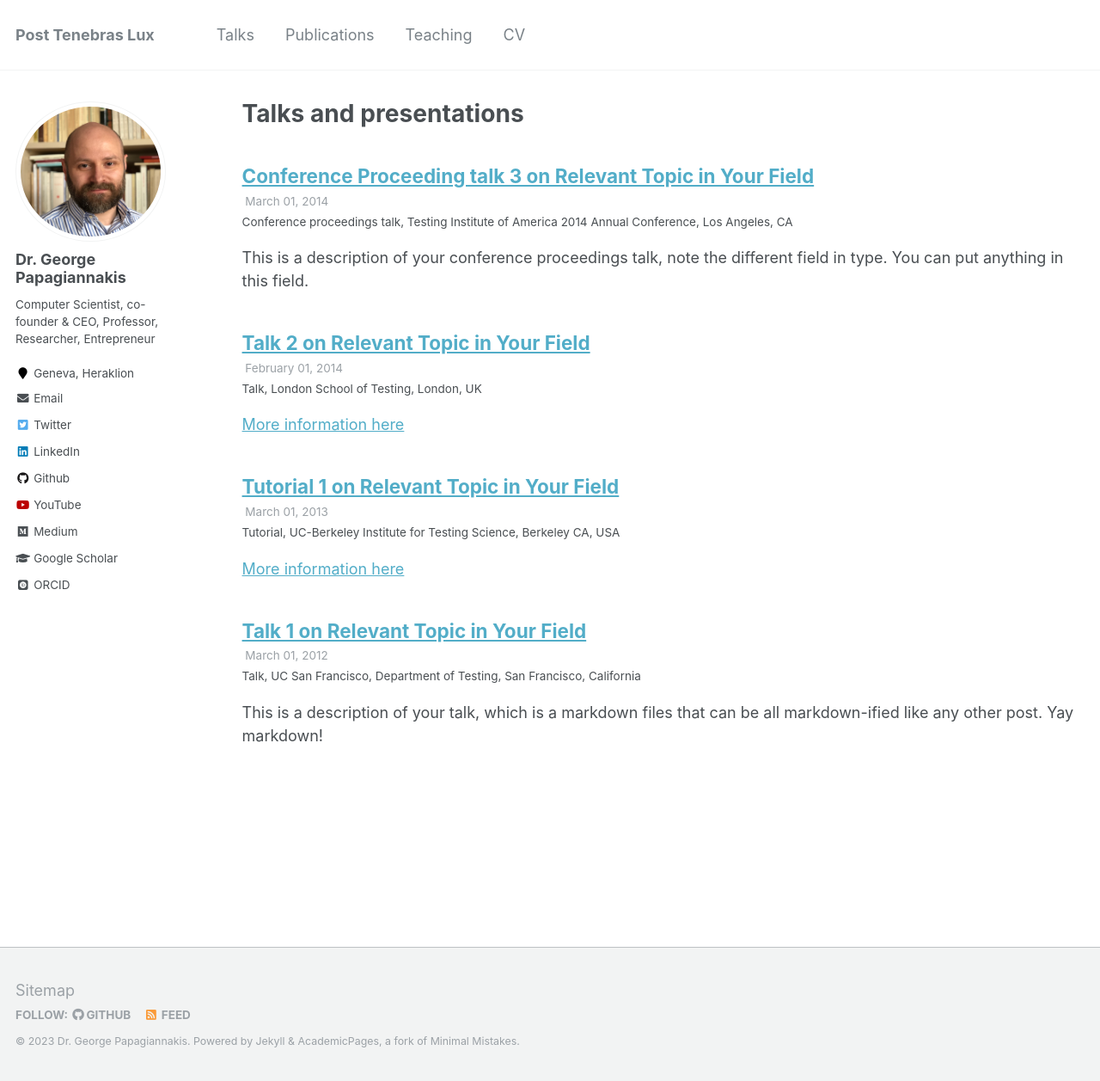
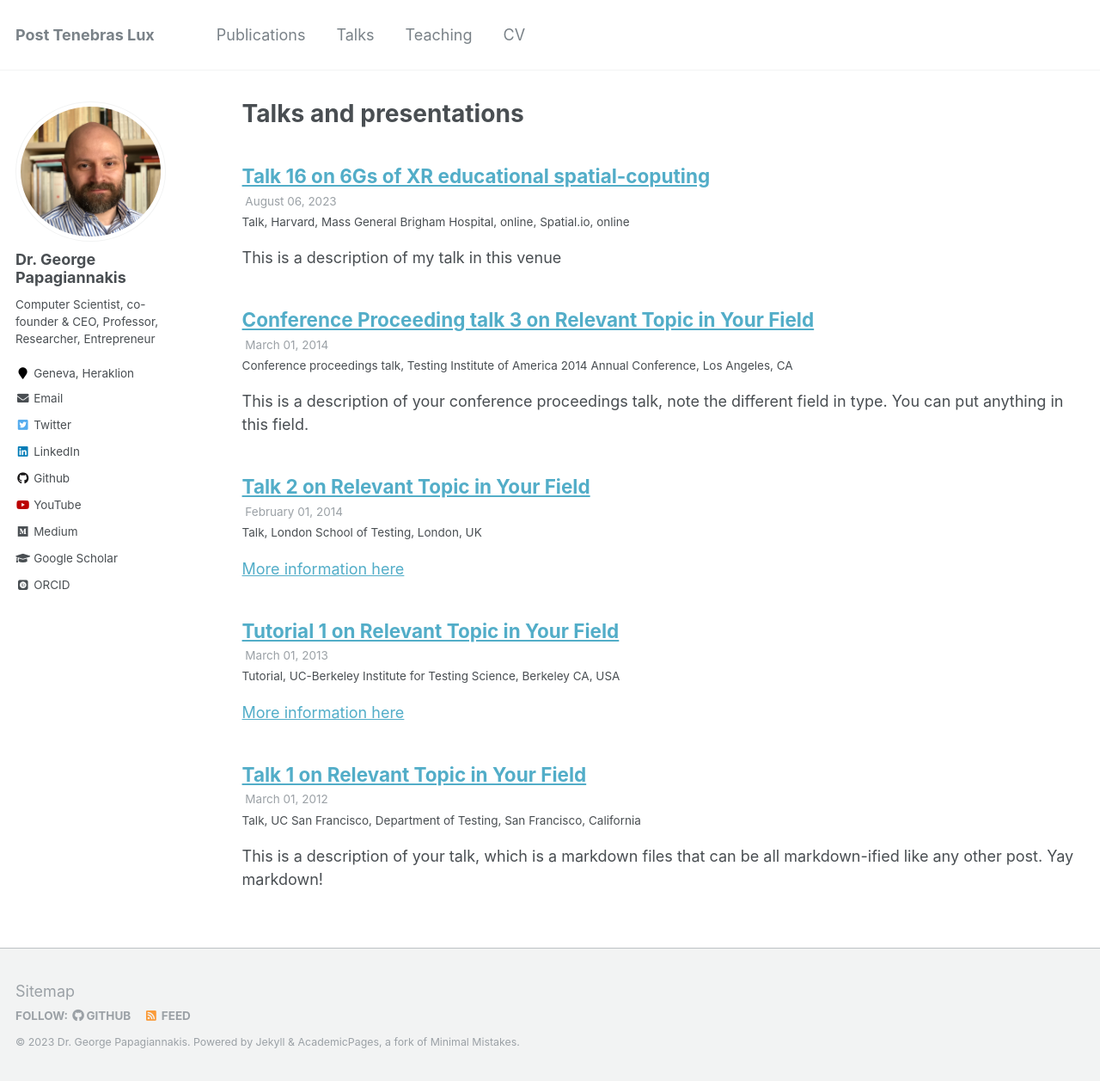
Before and after one commit to papagiannakis/papagiannakis.github.io, a Jekyll site: the page built from _pages/talks.html, in a window 1280 px wide and 1257 px high. Shown: the whole window at 86% size. Built offline with Jekyll 4.4.1, drawn with Linux system fonts in a browser that asks for light colours; some web fonts are replaced.

Commit message:
started tackling Talks

```diff
--- /dev/null
+++ b/_talks/2023-08-6-talk-16.md
@@ -0,0 +1,11 @@
+---
+title: "Talk 16 on 6Gs of XR educational spatial-coputing"
+collection: talks
+type: "Talk"
+permalink: /talks/2023-08-6-talk-16
+venue: "Harvard, Mass General Brigham Hospital, online"
+date: 2023-08-06
+location: "Spatial.io, online"
+---
+
+This is a description of my talk in this venue
```
Also changed, not shown: _data/navigation.yml (+2 -5 lines).
